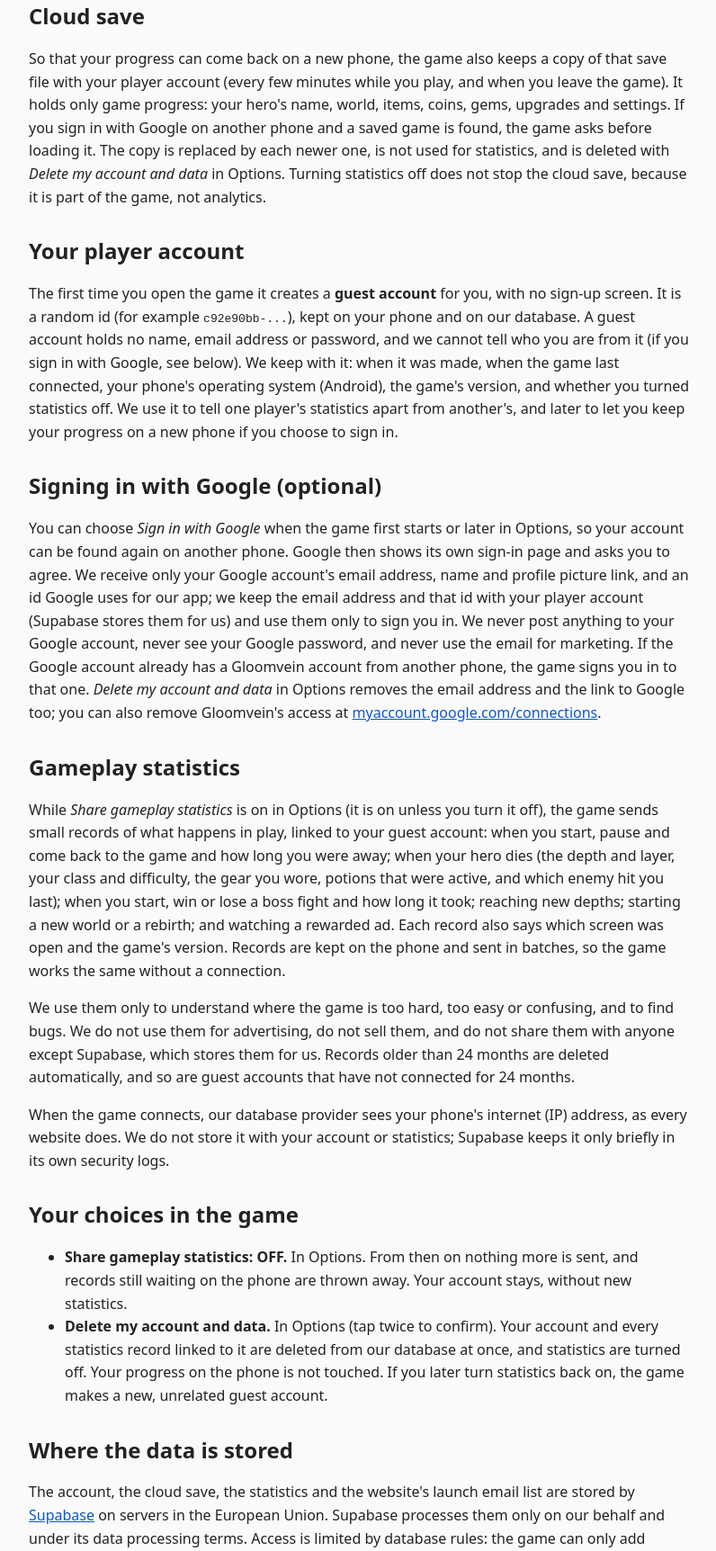
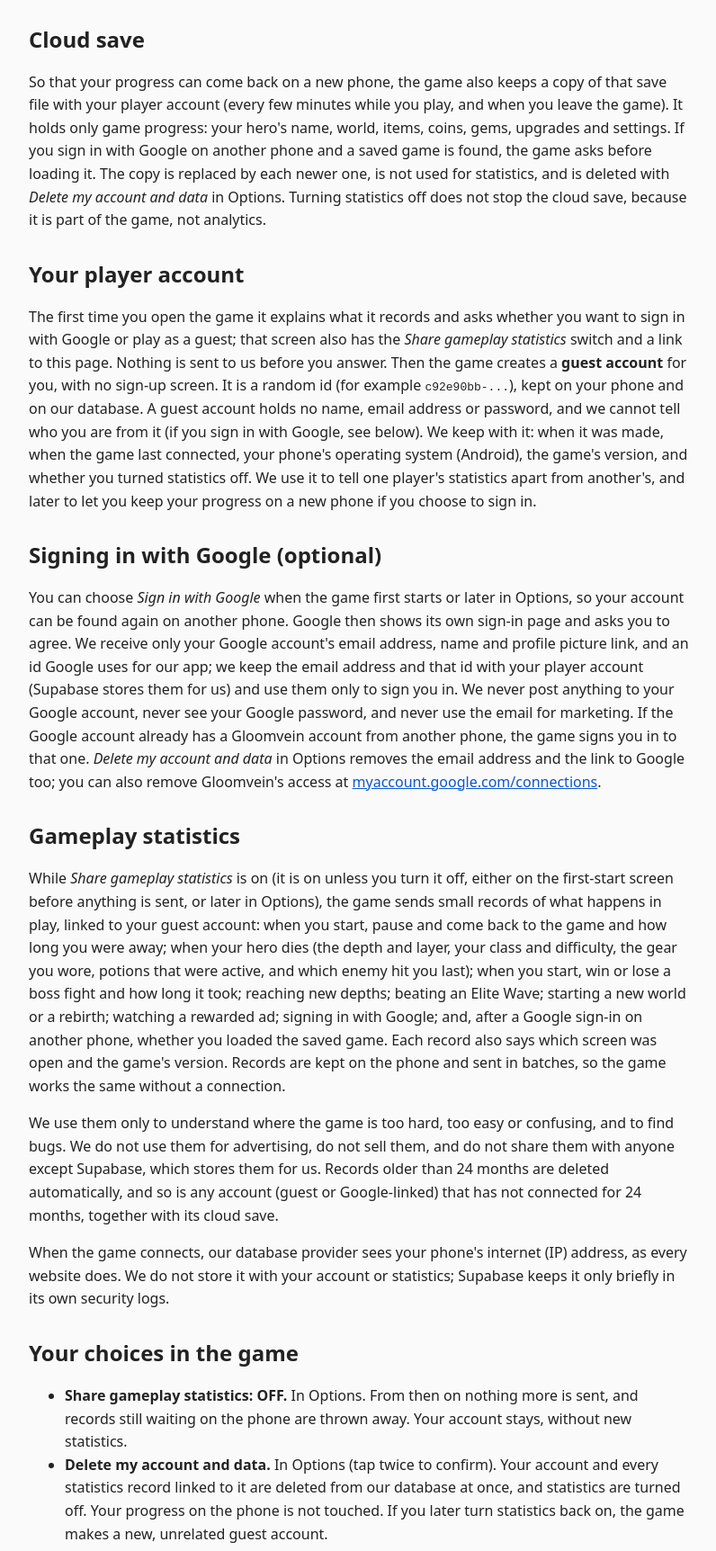
Before and after one commit to Hollowlampstudios/gloomvein-site, a plain HTML site: page privacy.html in a window 1280 px wide. Shown: the part 600-2324 px from the top of the page at 90% size, without its empty margins (240-1036 px from the left). Drawn offline with Linux system fonts and the light colour scheme.

Commit message:
Privacy policy: first-start notice, account clean-up, all statistics records, donation records

```diff
--- a/privacy.html
+++ b/privacy.html
@@ -15,7 +15,7 @@
 <body>
 <p><a href="index.html">Gloomvein home</a> · <a href="terms.html">Terms of Service</a></p>
 <h1>Gloomvein Privacy Policy</h1>
-<p>Last updated: 22 November 2026 (donations on Ko-fi added)</p>
+<p>Last updated: 23 November 2026 (the first-start notice, account clean-up, all statistics records and donation records listed)</p>
 <p>Gloomvein is an Android game made by Hollowlamp Studios ("we", "us"). This page explains what the game does with information. The short version: your progress is saved on your phone, with a copy on your player account so it can come back on a new phone. The game gives you an anonymous player account (no name, no email, no password; you may link Google to it) and, unless you turn it off, sends us statistics about how the game is played, such as where players die and where they stop, so we can balance and fix it. You can switch the statistics off and delete your account and its data from the game's Options at any time. The outside companies involved are Supabase, which stores the account and statistics for us, and Google, which shows the optional ads.</p>
 
 <h2>What stays on your phone</h2>
@@ -25,14 +25,14 @@
 <p>So that your progress can come back on a new phone, the game also keeps a copy of that save file with your player account (every few minutes while you play, and when you leave the game). It holds only game progress: your hero's name, world, items, coins, gems, upgrades and settings. If you sign in with Google on another phone and a saved game is found, the game asks before loading it. The copy is replaced by each newer one, is not used for statistics, and is deleted with <em>Delete my account and data</em> in Options. Turning statistics off does not stop the cloud save, because it is part of the game, not analytics.</p>
 
 <h2 id="account">Your player account</h2>
-<p>The first time you open the game it creates a <strong>guest account</strong> for you, with no sign-up screen. It is a random id (for example <code>c92e90bb-...</code>), kept on your phone and on our database. A guest account holds no name, email address or password, and we cannot tell who you are from it (if you sign in with Google, see below). We keep with it: when it was made, when the game last connected, your phone's operating system (Android), the game's version, and whether you turned statistics off. We use it to tell one player's statistics apart from another's, and later to let you keep your progress on a new phone if you choose to sign in.</p>
+<p>The first time you open the game it explains what it records and asks whether you want to sign in with Google or play as a guest; that screen also has the <em>Share gameplay statistics</em> switch and a link to this page. Nothing is sent to us before you answer. Then the game creates a <strong>guest account</strong> for you, with no sign-up screen. It is a random id (for example <code>c92e90bb-...</code>), kept on your phone and on our database. A guest account holds no name, email address or password, and we cannot tell who you are from it (if you sign in with Google, see below). We keep with it: when it was made, when the game last connected, your phone's operating system (Android), the game's version, and whether you turned statistics off. We use it to tell one player's statistics apart from another's, and later to let you keep your progress on a new phone if you choose to sign in.</p>
 
 <h2 id="google">Signing in with Google (optional)</h2>
 <p>You can choose <em>Sign in with Google</em> when the game first starts or later in Options, so your account can be found again on another phone. Google then shows its own sign-in page and asks you to agree. We receive only your Google account's email address, name and profile picture link, and an id Google uses for our app; we keep the email address and that id with your player account (Supabase stores them for us) and use them only to sign you in. We never post anything to your Google account, never see your Google password, and never use the email for marketing. If the Google account already has a Gloomvein account from another phone, the game signs you in to that one. <em>Delete my account and data</em> in Options removes the email address and the link to Google too; you can also remove Gloomvein's access at <a href="https://myaccount.google.com/connections">myaccount.google.com/connections</a>.</p>
 
 <h2 id="statistics">Gameplay statistics</h2>
-<p>While <em>Share gameplay statistics</em> is on in Options (it is on unless you turn it off), the game sends small records of what happens in play, linked to your guest account: when you start, pause and come back to the game and how long you were away; when your hero dies (the depth and layer, your class and difficulty, the gear you wore, potions that were active, and which enemy hit you last); when you start, win or lose a boss fight and how long it took; reaching new depths; starting a new world or a rebirth; and watching a rewarded ad. Each record also says which screen was open and the game's version. Records are kept on the phone and sent in batches, so the game works the same without a connection.</p>
-<p>We use them only to understand where the game is too hard, too easy or confusing, and to find bugs. We do not use them for advertising, do not sell them, and do not share them with anyone except Supabase, which stores them for us. Records older than 24 months are deleted automatically, and so are guest accounts that have not connected for 24 months.</p>
+<p>While <em>Share gameplay statistics</em> is on (it is on unless you turn it off, either on the first-start screen before anything is sent, or later in Options), the game sends small records of what happens in play, linked to your guest account: when you start, pause and come back to the game and how long you were away; when your hero dies (the depth and layer, your class and difficulty, the gear you wore, potions that were active, and which enemy hit you last); when you start, win or lose a boss fight and how long it took; reaching new depths; beating an Elite Wave; starting a new world or a rebirth; watching a rewarded ad; signing in with Google; and, after a Google sign-in on another phone, whether you loaded the saved game. Each record also says which screen was open and the game's version. Records are kept on the phone and sent in batches, so the game works the same without a connection.</p>
+<p>We use them only to understand where the game is too hard, too easy or confusing, and to find bugs. We do not use them for advertising, do not sell them, and do not share them with anyone except Supabase, which stores them for us. Records older than 24 months are deleted automatically, and so is any account (guest or Google-linked) that has not connected for 24 months, together with its cloud save.</p>
 <p>When the game connects, our database provider sees your phone's internet (IP) address, as every website does. We do not store it with your account or statistics; Supabase keeps it only briefly in its own security logs.</p>
 
 <h2 id="choices">Your choices in the game</h2>
@@ -68,7 +68,7 @@
 <p>If the game sells gems or removes ads for real money, the payment is handled entirely by Google Play. We do not see or store your card or account details. Gem packs and what they contain are fixed and shown before you buy. There are no random loot boxes.</p>
 
 <h2 id="donations">Donations</h2>
-<p>The game and this website link to our donation page on Ko-fi (ko-fi.com/gloomvein). Donating is optional and takes place on Ko-fi, with the payment handled by Ko-fi and PayPal under their own privacy policies. We never see your card or PayPal details; Ko-fi shows us only what you choose to share, such as a name and a message. Donations go back into developing the game and do not unlock anything in it.</p>
+<p>The game and this website link to our donation page on Ko-fi (ko-fi.com/gloomvein). Donating is optional and takes place on Ko-fi, with the payment handled by Ko-fi and PayPal under their own privacy policies. We never see your card or PayPal details; Ko-fi shows us only what you choose to share, such as a name and a message. For each donation we keep a short record in our private dashboard: Ko-fi's payment id, the time, the amount and currency, the kind of support (for example a one-off donation), and your name as Ko-fi shows it ("Anonymous" if you made the donation private). We do not keep your email address or message there. The record is stored by Supabase (servers in the European Union) and is used only to see and thank support for the game. Donations go back into developing the game and do not unlock anything in it.</p>
 
 <h2>Children</h2>
 <p>Gloomvein is not aimed at children under 13 and we do not knowingly collect personal information from them. The guest account and statistics hold no name or contact details. If a child has used the game, <em>Delete my account and data</em> in Options removes everything we hold for that phone, or write to us.</p>
```
